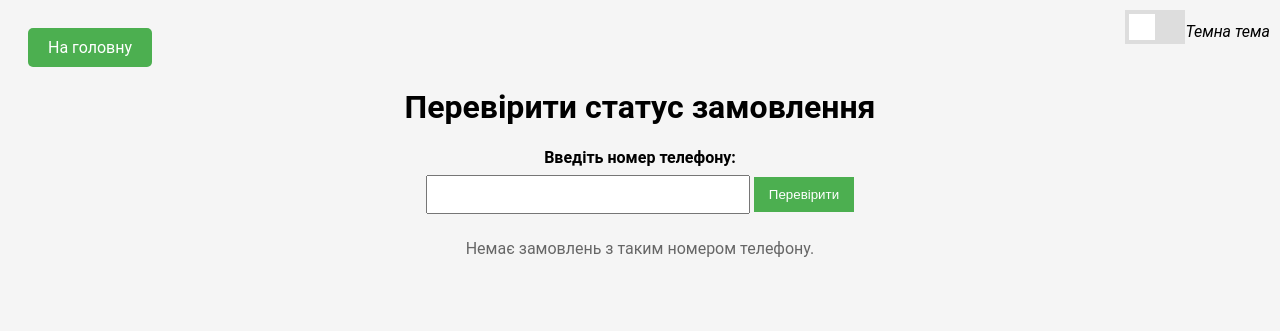
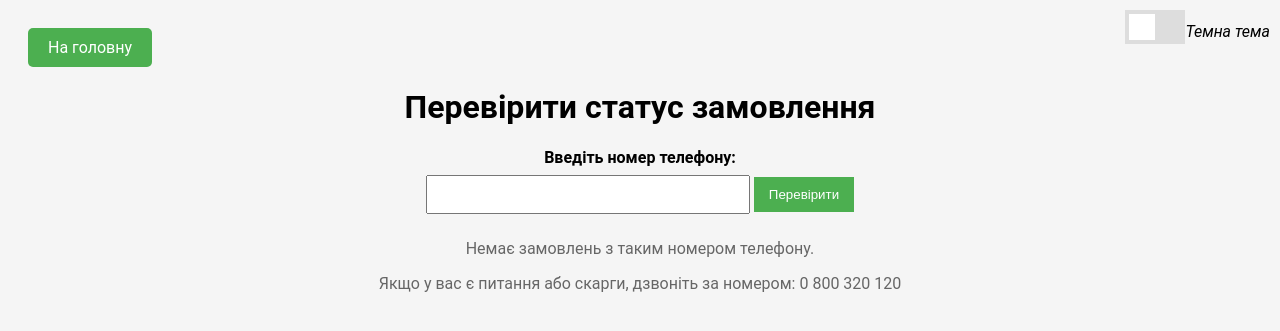
Before and after one commit to TIRAT0RE/SS-Delivery, a PHP site: page /check.php in a window 1280 px wide. Shown: the top 331 px of the page. Run offline with PHP 8.4, Linux system fonts and the light colour scheme.

Commit message:
Add files via upload

```diff
--- a/check.php
+++ b/check.php
@@ -178,6 +178,10 @@ if (isset($_POST['phone'])) {
         <p>Немає замовлень з таким номером телефону.</p>
     <?php endif; ?>
 
+	<footer>
+		<p>Якщо у вас є питання або скарги, дзвоніть за номером: 0 800 320 120</p>
+	</footer>
+
     <script>
         const checkbox = document.getElementById('checkbox');
         const body = document.body;
```
